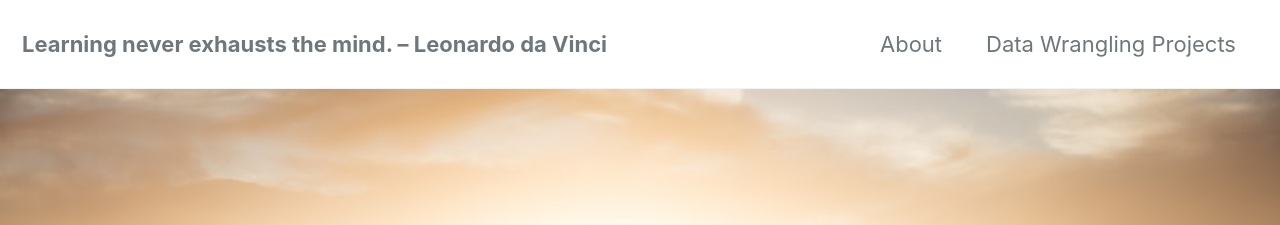
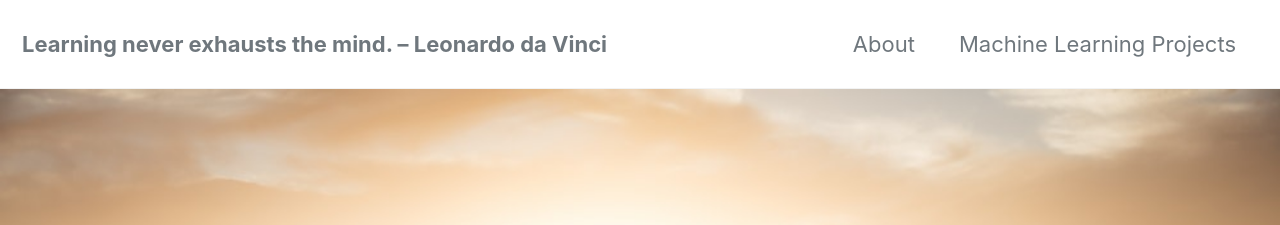
Before and after one commit to ijbo/myProfile, a Jekyll site: the page built from index.html, in a window 1280 px wide and 900 px high. Shown: the top 225 px of the window. Built offline with Jekyll 4.4.1, drawn with Linux system fonts in a browser that asks for light colours; cached includes are drawn as plain includes; nearby versions of some CDN libraries; the list of posts is cut into pages by our own code.

Commit message:
Update navigation.yml

```diff
--- a/_data/navigation.yml
+++ b/_data/navigation.yml
@@ -2,7 +2,7 @@
 main:
   - title: "About"
     url: /about/
-  - title: "Data Wrangling Projects"
+  - title: "Machine Learning Projects"
     url: /data-wrangling/
   # - title: "About"
   #   url: https://mmistakes.github.io/minimal-mistakes/about/
```
